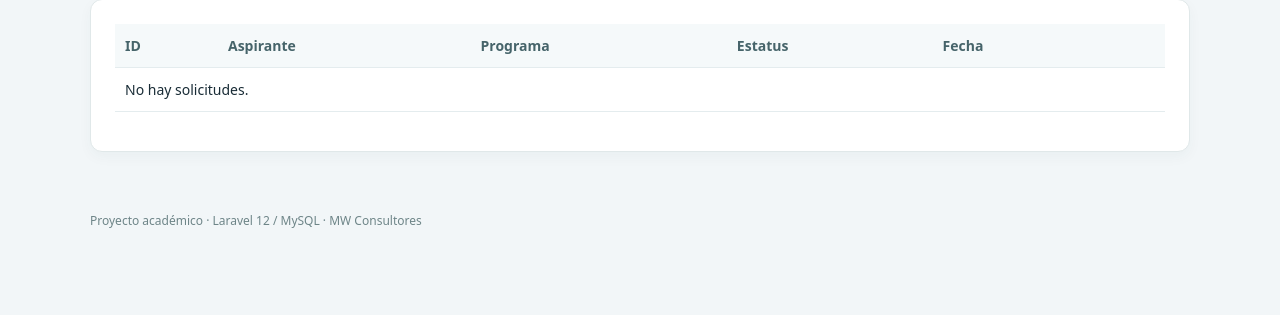
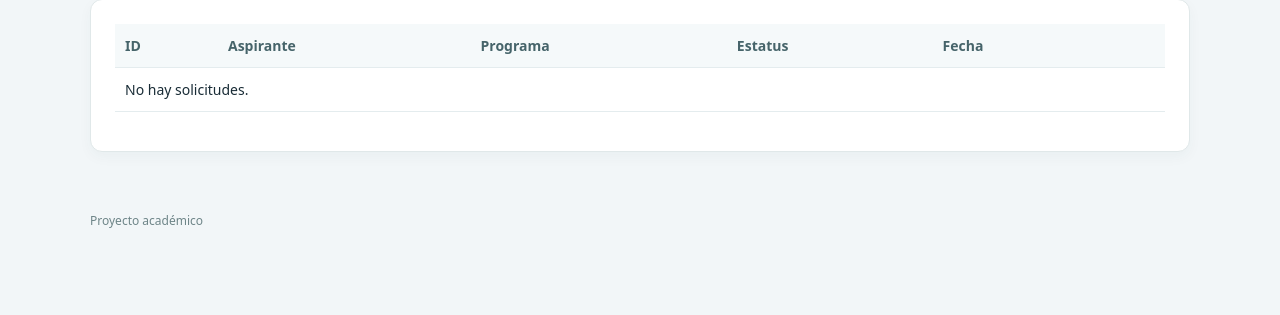
Before and after one commit to pedrogoca/crm_aspirantes, a Laravel app: page /aspirantes in a window 1280 px wide. Shown: the part 217-532 px from the top of the page. Run offline with Laravel 12, Linux system fonts and the light colour scheme; a user stored in the database is signed in; data comes from the database, SQL or seed files in the repository; data that the repository does not hold is empty.

Commit message:
se actualiza

```diff
--- a/resources/views/layouts/app.blade.php
+++ b/resources/views/layouts/app.blade.php
@@ -1,6 +1,6 @@
 <!doctype html>
 <html lang="es"><head><meta charset="utf-8"><meta name="viewport" content="width=device-width,initial-scale=1"><title>
-@yield('title','CRM Aspirantes') - MW Consultores</title><link rel="stylesheet" href="{{ asset('css/app.css') }}"></head>
+@yield('title','CRM Aspirantes')</title><link rel="stylesheet" href="{{ asset('css/app.css') }}"></head>
 <body><header class="top"><div class="wrap flex"><a href="{{ route('dashboard') }}" class="brand">CRM <span>Admisiones</span></a>
 @auth<nav><a href="{{ route('dashboard') }}">Inicio</a><a href="{{ route('aspirantes.index') }}">Aspirantes</a><a href="{{ route('programas.index') }}">Programas</a></nav><div class="right">{{ auth()->user()->name }} <small>({{ auth()->user()->rol }})</small><form method="post" action="{{ route('logout') }}">
 @csrf
@@ -21,4 +21,4 @@
 </ul></div>
 @endif
 @yield('content')
-</main><footer class="wrap foot">Proyecto académico · Laravel 12 / MySQL · MW Consultores</footer></body></html>
+</main><footer class="wrap foot">Proyecto académico</footer></body></html>
```
Also changed, not shown: README.md.
